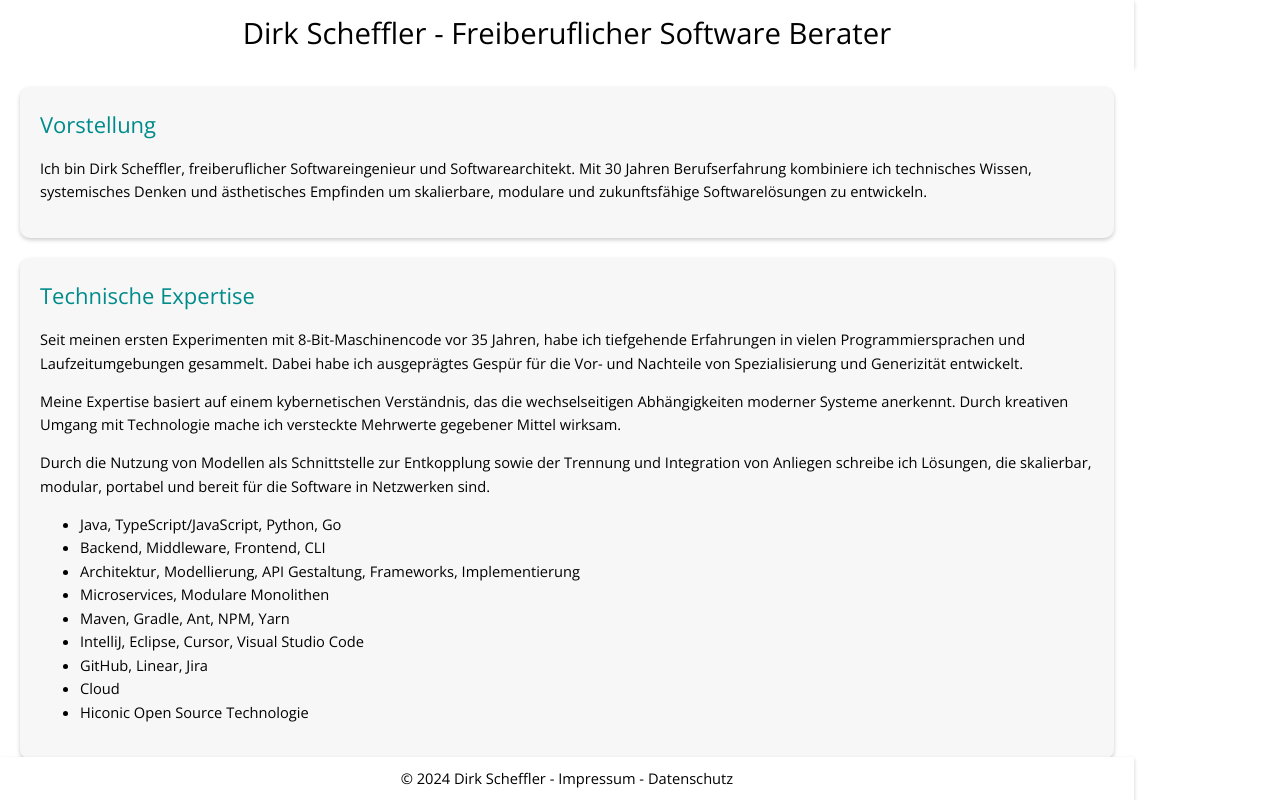
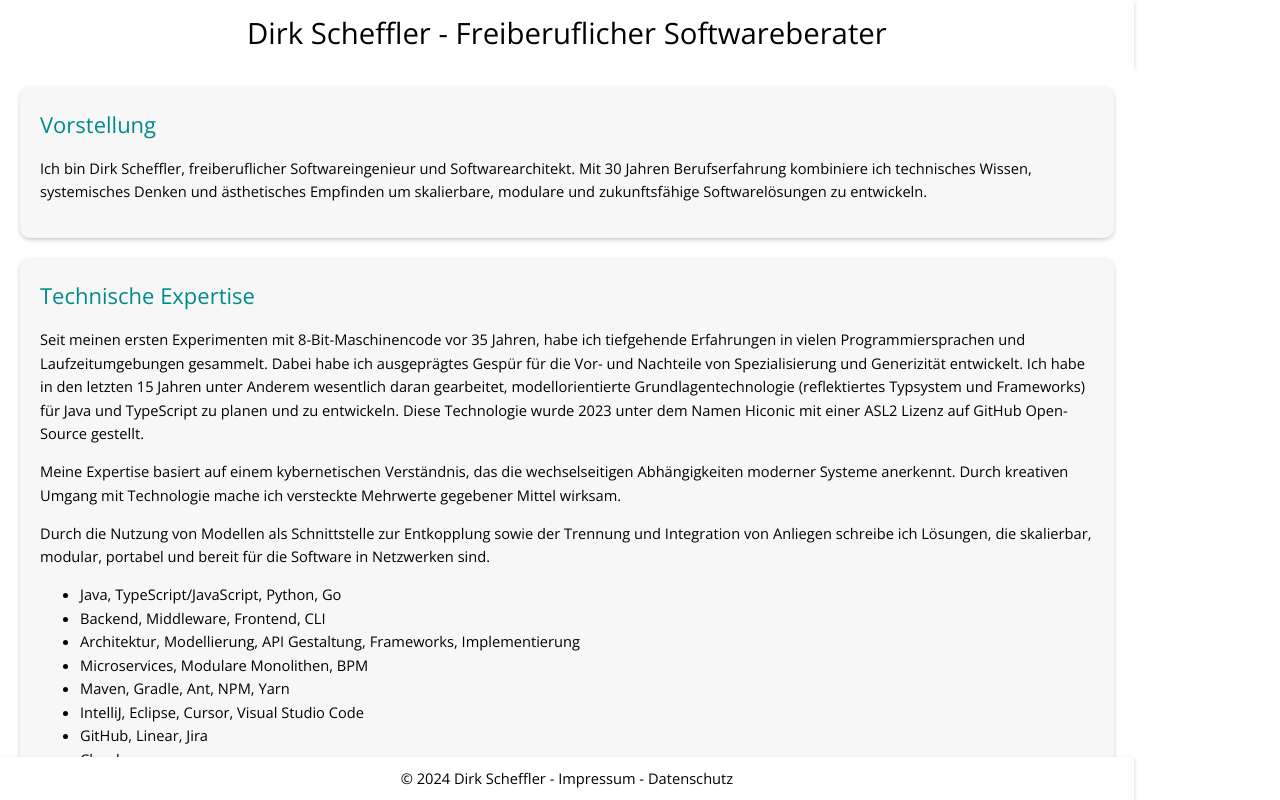
Before and after one commit to tryptamic/codekon-pages, a plain HTML site: page index.html in a window 1280 px wide. Drawn offline with nearby package versions, Linux system fonts and the light colour scheme.

Commit message:
Improved text and corrected errors

```diff
--- a/index.html
+++ b/index.html
@@ -2,16 +2,15 @@
 <html>
 <head>
     <meta charset='utf-8'>
-    <title>Dirk Scheffler - Freiberuflicher Software Berater</title>
+    <title>Dirk Scheffler - Freiberuflicher Softwareberater</title>
     <meta name='viewport' content='width=device-width, initial-scale=1'>
     <link rel='stylesheet' type='text/css' media='screen' href='main.css'>
     <!-- Google Fonts -->
     <link href="https://fonts.googleapis.com/css2?family=Open+Sans:wght@400;700&display=swap" rel="stylesheet">
-    <script src='main.js'></script>
 </head>
 <body>
     <header>
-        <h1>Dirk Scheffler - Freiberuflicher Software Berater</h1>
+        <h1>Dirk Scheffler - Freiberuflicher Softwareberater</h1>
     </header>
     <main>
     <section class="intro">
@@ -24,7 +23,7 @@
     <section class="expertise">
     <h2>Technische Expertise</h2>
     <p>
-        Seit meinen ersten Experimenten mit 8-Bit-Maschinencode vor 35 Jahren, habe ich tiefgehende Erfahrungen in vielen Programmiersprachen und Laufzeitumgebungen gesammelt. Dabei habe ich ausgeprägtes Gespür für die Vor- und Nachteile von Spezialisierung und Generizität entwickelt.
+        Seit meinen ersten Experimenten mit 8-Bit-Maschinencode vor 35 Jahren, habe ich tiefgehende Erfahrungen in vielen Programmiersprachen und Laufzeitumgebungen gesammelt. Dabei habe ich ausgeprägtes Gespür für die Vor- und Nachteile von Spezialisierung und Generizität entwickelt. Ich habe in den letzten 15 Jahren unter Anderem wesentlich daran gearbeitet, modellorientierte Grundlagentechnologie (reflektiertes Typsystem und Frameworks) für Java und TypeScript zu planen und zu entwickeln. Diese Technologie wurde 2023 unter dem Namen <a href="https://github.com/hiconic-os">Hiconic</a> mit einer ASL2 Lizenz auf GitHub Open-Source gestellt.
     </p>
     <p>
         Meine Expertise basiert auf einem kybernetischen Verständnis, das die wechselseitigen Abhängigkeiten moderner Systeme anerkennt. Durch kreativen Umgang mit Technologie mache ich versteckte Mehrwerte gegebener Mittel wirksam.
@@ -39,7 +38,7 @@
             <li>Java, TypeScript/JavaScript, Python, Go</li>
             <li>Backend, Middleware, Frontend, CLI</li>
             <li>Architektur, Modellierung, API Gestaltung, Frameworks, Implementierung</li>
-            <li>Microservices, Modulare Monolithen</li>
+            <li>Microservices, Modulare Monolithen, BPM</li>
             <li>Maven, Gradle, Ant, NPM, Yarn</li>
             <li>IntelliJ, Eclipse, Cursor, Visual Studio Code</li>
             <li>GitHub, Linear, Jira</li>
```
